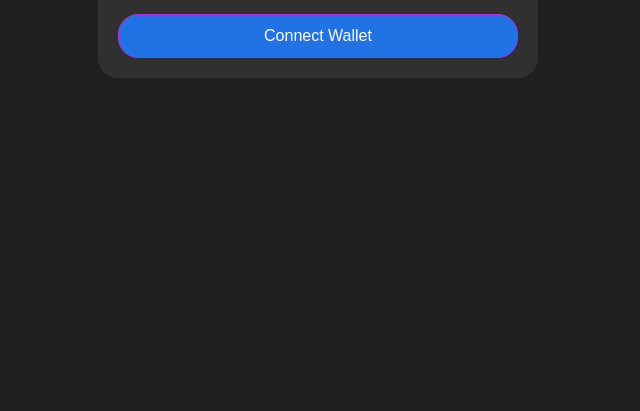
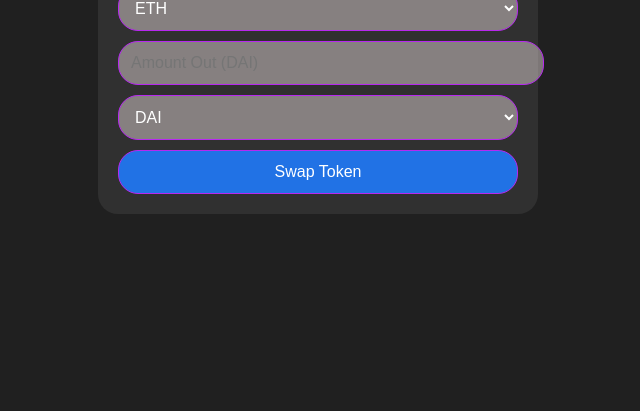
Before and after one commit to Yifeidex/dex, a plain HTML site: page index.html in a window 1280 px wide. Shown: the part 429-840 px from the top of the page, without its empty margins (322-962 px from the left). Drawn offline with Linux system fonts and the light colour scheme.

Commit message:
Update index.html

```diff
--- a/index.html
+++ b/index.html
@@ -66,3 +66,27 @@
         <p>Address: <span id="walletAddress"></span></p>
         <p>Balance: <span id="walletBalance"></span> ETH</p>
       </div>
+
+        </header>
+        <main>
+            <section id="swap">
+                <input type="number" id="amountIn" placeholder="Amount In (ETH)">
+                <select id="tokenIn">
+                    <option value="ETH">ETH</option>
+                    <!-- Other tokens -->
+                </select>
+                <input type="number" id="amountOut" placeholder="Amount Out (DAI)" disabled>
+                <select id="tokenOut">
+                    <option value="DAI">DAI</option>
+                    <!-- Other tokens -->
+                </select>
+                <button id="swapButton">Swap Token</button>
+            </section>
+            <section id="transactionDetails" style="display: none;">
+                <p>Transaction Hash: <span id="txHash"></span></p>
+            </section>
+        </main>
+    </div>
+    <script src="app.js"></script>
+</body>
+</html>
```
